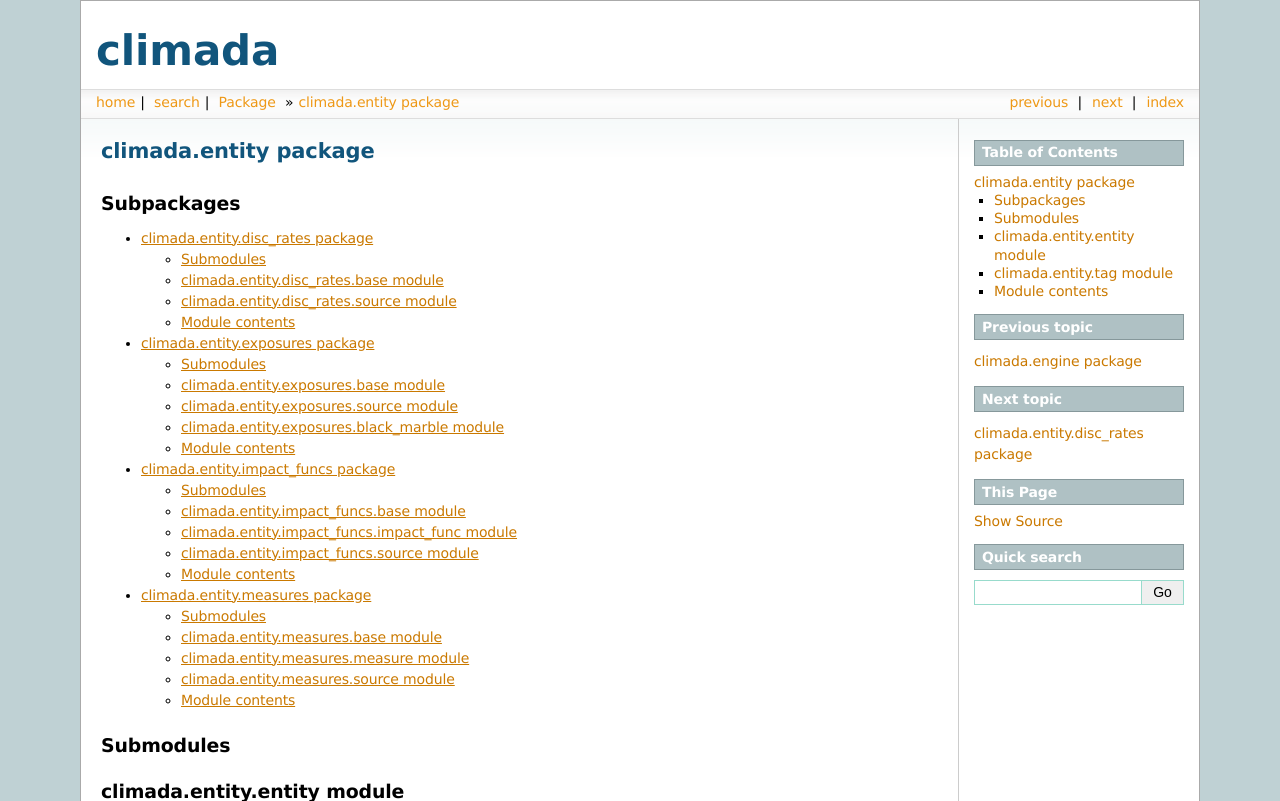
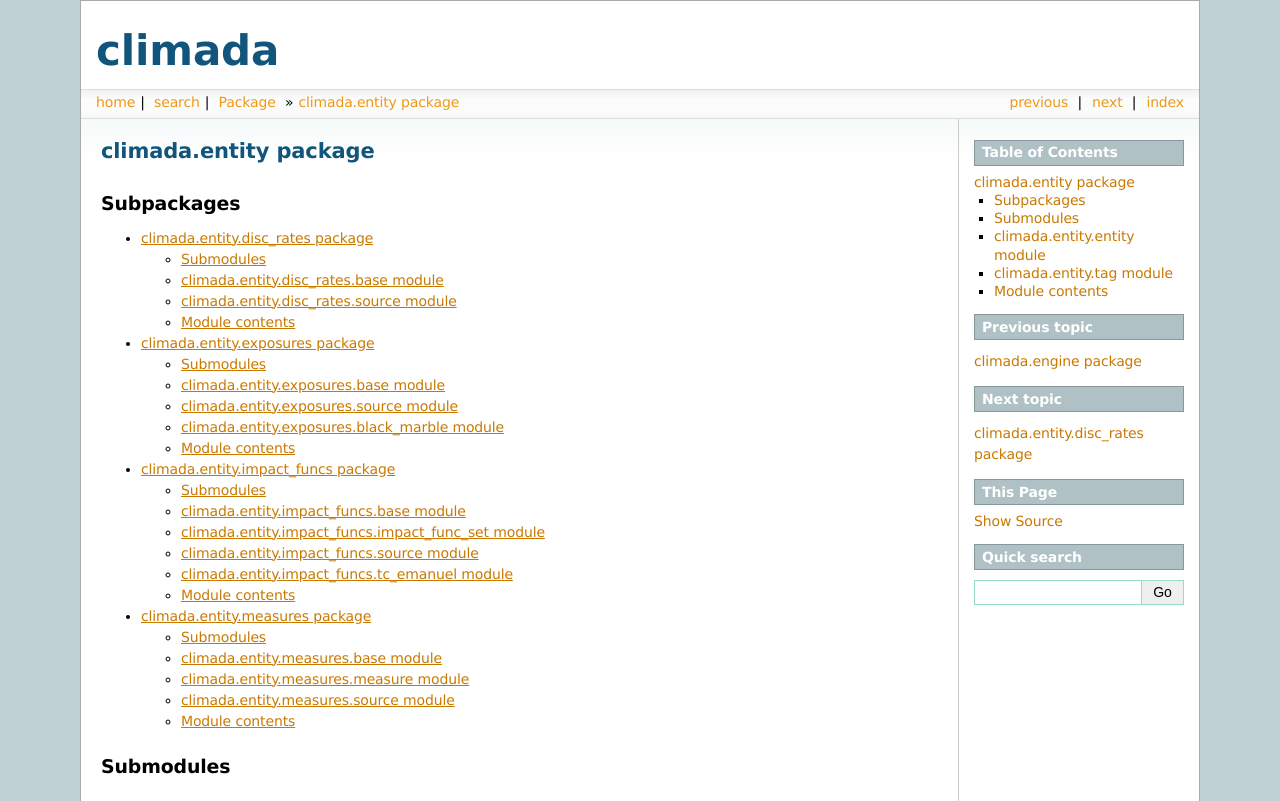
Before and after one commit to olivermarchand/climada_python, a Sphinx documentation site: the page built from doc/source/climada.entity.rst, in a window 1280 px wide, cut to the strip 0-801 px from the top of the page. Built offline with Sphinx 7.4.7, drawn with Linux system fonts in a browser that asks for light colours.

Commit message:
Add doc for Emanuel impact functions.

```diff
--- a/doc/source/climada.entity.impact_funcs.rst
+++ b/doc/source/climada.entity.impact_funcs.rst
@@ -12,10 +12,10 @@ climada\.entity\.impact\_funcs\.base module
     :undoc-members:
     :show-inheritance:
 
-climada\.entity\.impact\_funcs\.impact\_func module
+climada\.entity\.impact\_funcs\.impact\_func\_set module
 ---------------------------------------------------
 
-.. automodule:: climada.entity.impact_funcs.impact_func
+.. automodule:: climada.entity.impact_funcs.impact_func_set
     :members:
     :undoc-members:
     :show-inheritance:
@@ -28,6 +28,14 @@ climada\.entity\.impact\_funcs\.source module
     :undoc-members:
     :show-inheritance:
 
+climada\.entity\.impact\_funcs\.tc\_emanuel module
+---------------------------------------------
+
+.. automodule:: climada.entity.impact_funcs.tc_emanuel
+    :members:
+    :undoc-members:
+    :show-inheritance:
+
 
 Module contents
 ---------------
```
